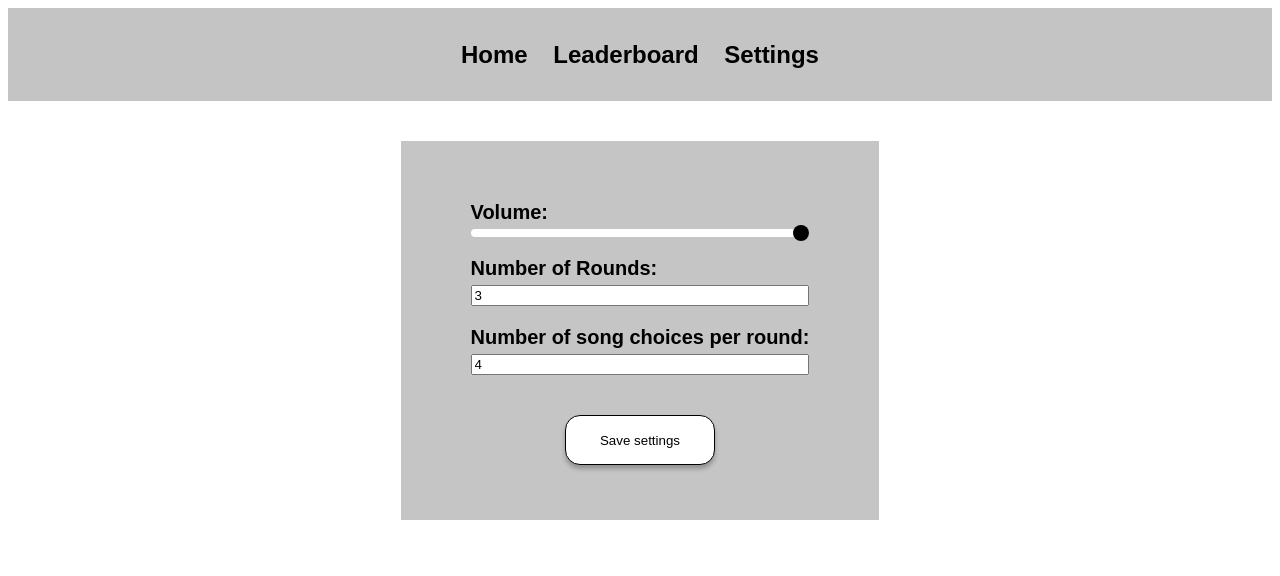
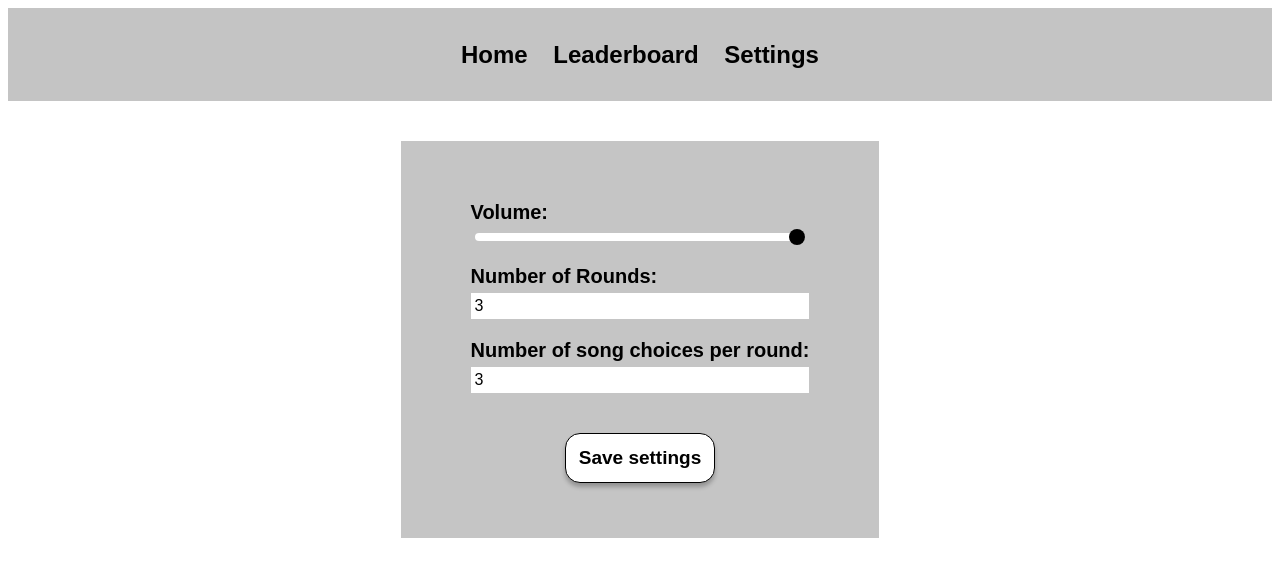
Before and after one commit to Wolfy319/Spotify-quiz-game, an Angular app: page /settings in a window 1280 px wide. Shown: the top 576 px of the page. Built offline with nearby package versions, Linux system fonts and the light colour scheme.

Commit message:
Homepage, settings, and game page styling 90% done

```diff
--- a/src/app/button/button.component.css
+++ b/src/app/button/button.component.css
@@ -4,8 +4,15 @@
     height: 50px;
     margin: 0 0 15px;
     cursor: pointer;
+    font-size: 19px;
+    font-weight: 550;
     background: #FFFFFF;
     border: 1px solid #000000;
     box-shadow: 0px 4px 4px rgba(0, 0, 0, 0.25);
     border-radius: 15px;
+    transition: background-color 0.45s;
     }
+
+.link-button:hover {
+    background-color:rgb(170, 170, 170);
+}
--- a/src/app/home/home.component.css
+++ b/src/app/home/home.component.css
@@ -3,7 +3,7 @@
 	text-align: center;
 	align-self: center;
 	background-color: rgb(197, 197, 197);
-	border:none
+
 }
 
 #home-form {
@@ -26,6 +26,9 @@ select {
 	width: 70%;
 	background-color: rgb(197, 197, 197);
 	margin: 5px;
+	border: none;
+	padding:2px;
+	font-size: 16px;
 }
 
 input::-webkit-outer-spin-button,
--- a/src/app/navbar/navbar.component.css
+++ b/src/app/navbar/navbar.component.css
@@ -13,6 +13,7 @@ a {
 	margin: 1vw;
 	text-decoration: none;
 	color:black;
+	transition: color 0.45s;
 }
 
 a:hover {
--- a/src/app/services/settings.service.ts
+++ b/src/app/services/settings.service.ts
@@ -12,7 +12,7 @@ export class SettingsService {
 	private numRoundsSource = new BehaviorSubject<number>(3)
 	currentNumRounds = this.numRoundsSource.asObservable()
 
-	private numSongChoicesSource = new BehaviorSubject<number>(4)
+	private numSongChoicesSource = new BehaviorSubject<number>(3)
 	currentNumSongChoices = this.numSongChoicesSource.asObservable()
 
 	updateVolume(volume: number) {
--- a/src/styles.css
+++ b/src/styles.css
@@ -3,6 +3,12 @@
 html * {
 	font-family: sans-serif;
 	text-decoration: none;
+}
+
+input {
+	border: none;
+	padding:4px;
+	font-size: 16px;
 }
 
 .container {
```
